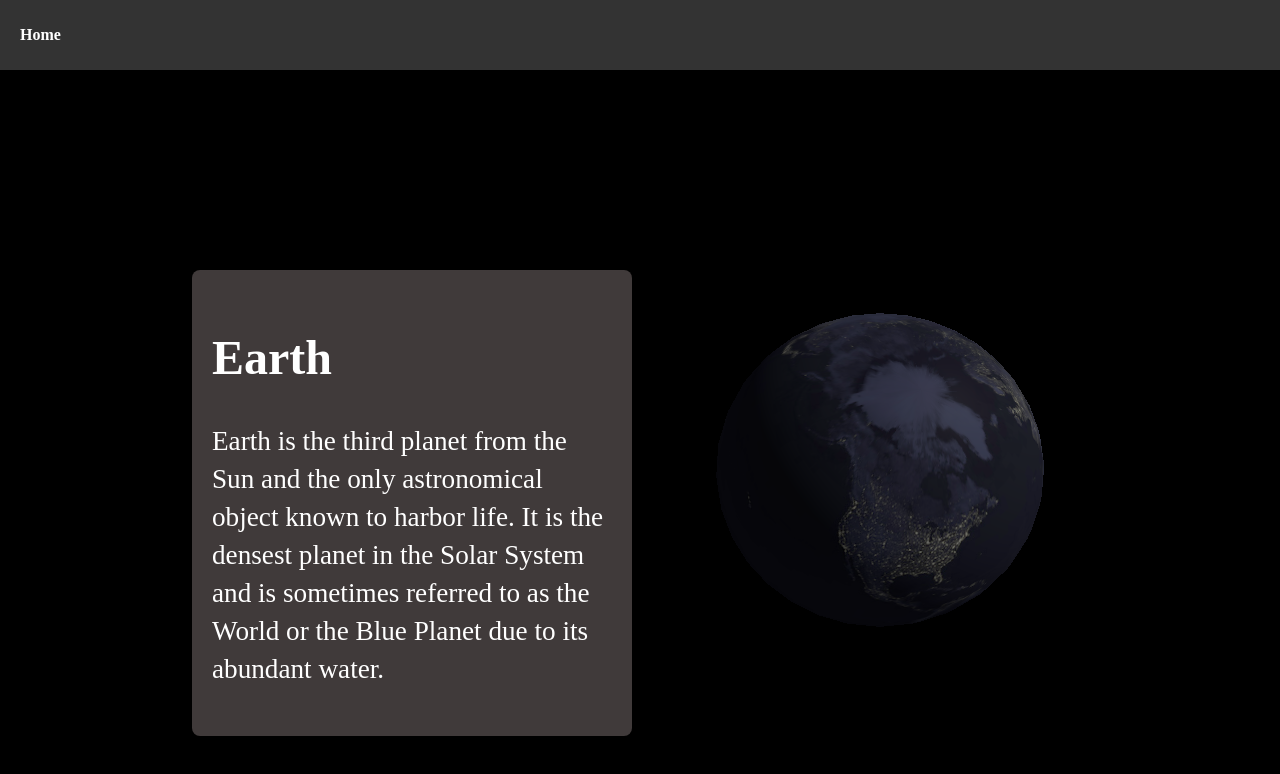
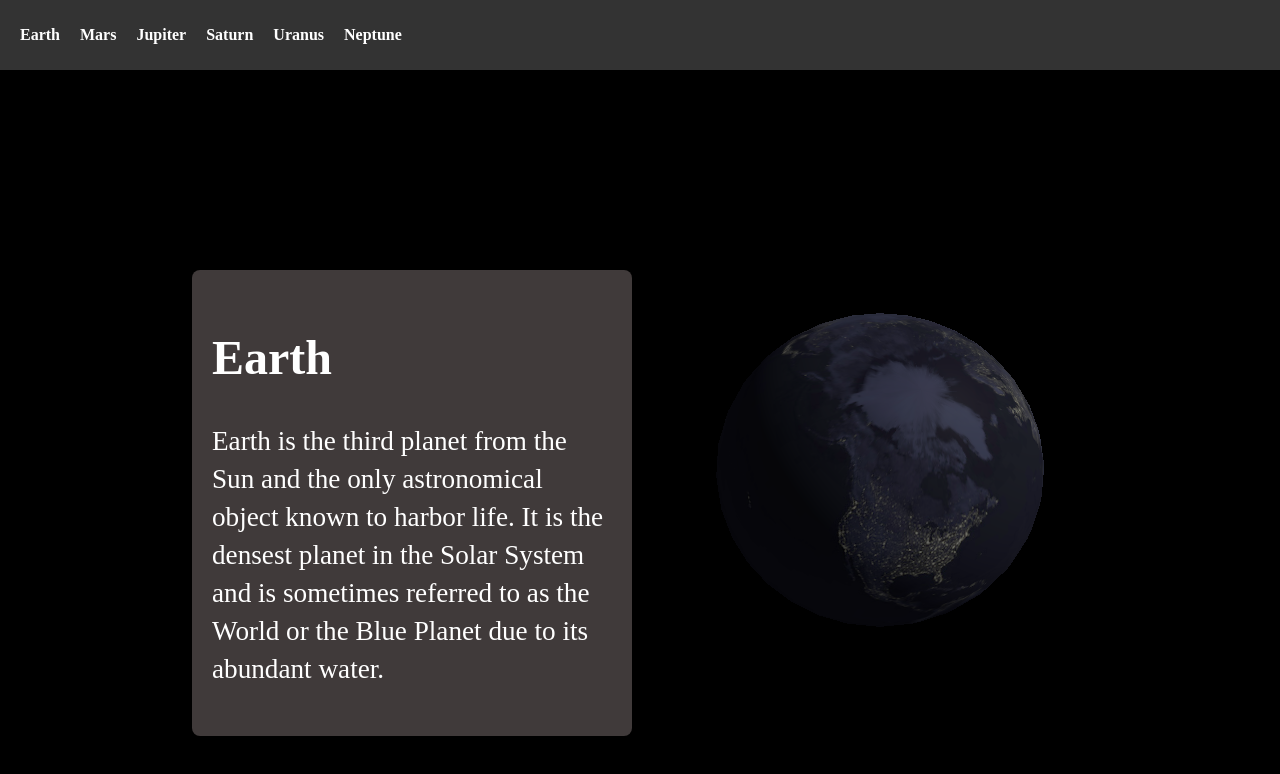
Before and after one commit to DwijanX/astronomyPage, a React (Vite) app: page /planet/earth in a window 1280 px wide. Shown: the top 774 px of the page. Built offline with nearby package versions, Linux system fonts and the light colour scheme.

Commit message:
added planets in navbar

```diff
--- a/src/components/Navbar.jsx
+++ b/src/components/Navbar.jsx
@@ -1,5 +1,4 @@
 // Navbar.js
-
 import React from 'react';
 import { Link } from 'react-router-dom';
 
@@ -7,8 +6,13 @@ function Navbar() {
   return (
     <nav className="navbar"> {/* Apply the 'navbar' class */}
       <ul>
-        <li><Link to="/">Home</Link></li>
-        {/* Add more navigation links as needed */}
+        <li><Link to="/planet/earth">Earth</Link></li>
+        <li><Link to="/planet/mars">Mars</Link></li>
+        <li><Link to="/planet/jupiter">Jupiter</Link></li>
+        <li><Link to="/planet/saturn">Saturn</Link></li>
+        <li><Link to="/planet/uranus">Uranus</Link></li>
+        <li><Link to="/planet/neptune">Neptune</Link></li>
+        {/* Add more links for other planets */}
       </ul>
     </nav>
   );
--- a/src/components/Planet.jsx
+++ b/src/components/Planet.jsx
@@ -1,4 +1,4 @@
-import React, { useEffect, useRef } from 'react';
+import React, { useEffect, useRef,useState } from 'react';
 import * as THREE from 'three';
 
 function Planet({texturePath}) {
@@ -13,6 +13,10 @@ function Planet({texturePath}) {
   const rotationDeceleration = 0.0005;
   const radius = 1;
 
+  const [currentTexturePath, setCurrentTexturePath] = useState(texturePath);
+  useEffect(() => {
+    setCurrentTexturePath(texturePath);
+  }, [texturePath]);
   useEffect(() => {
     const scene = new THREE.Scene();
     const camera = new THREE.PerspectiveCamera(55, window.innerWidth / window.innerHeight, 0.1, 1000);
@@ -36,7 +40,7 @@ function Planet({texturePath}) {
     const sphere = new THREE.Mesh(geometry, material);
     sphere.rotation.x = 12; // Initial rotation
     sphere.position.x = 1.5;
-    material.map = new THREE.TextureLoader().load(texturePath);
+    material.map = new THREE.TextureLoader().load(currentTexturePath);
     scene.add(sphere);
     sphereRef.current = sphere;
 
@@ -68,7 +72,7 @@ function Planet({texturePath}) {
     };
 
     animate();
-  }, []);
+  }, [currentTexturePath]);
 
   const prevMouseX = useRef(0);
   const prevMouseY = useRef(0);
```
